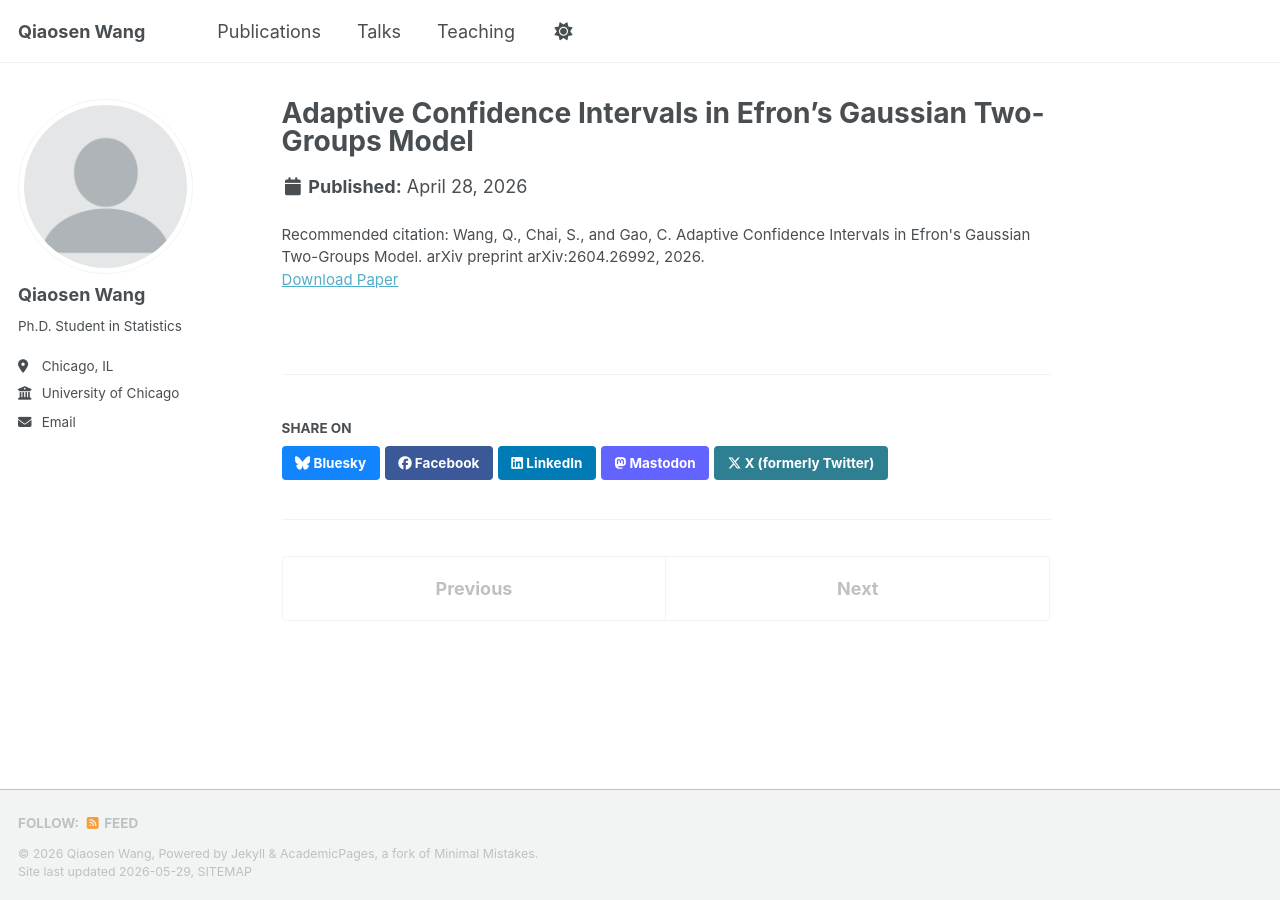
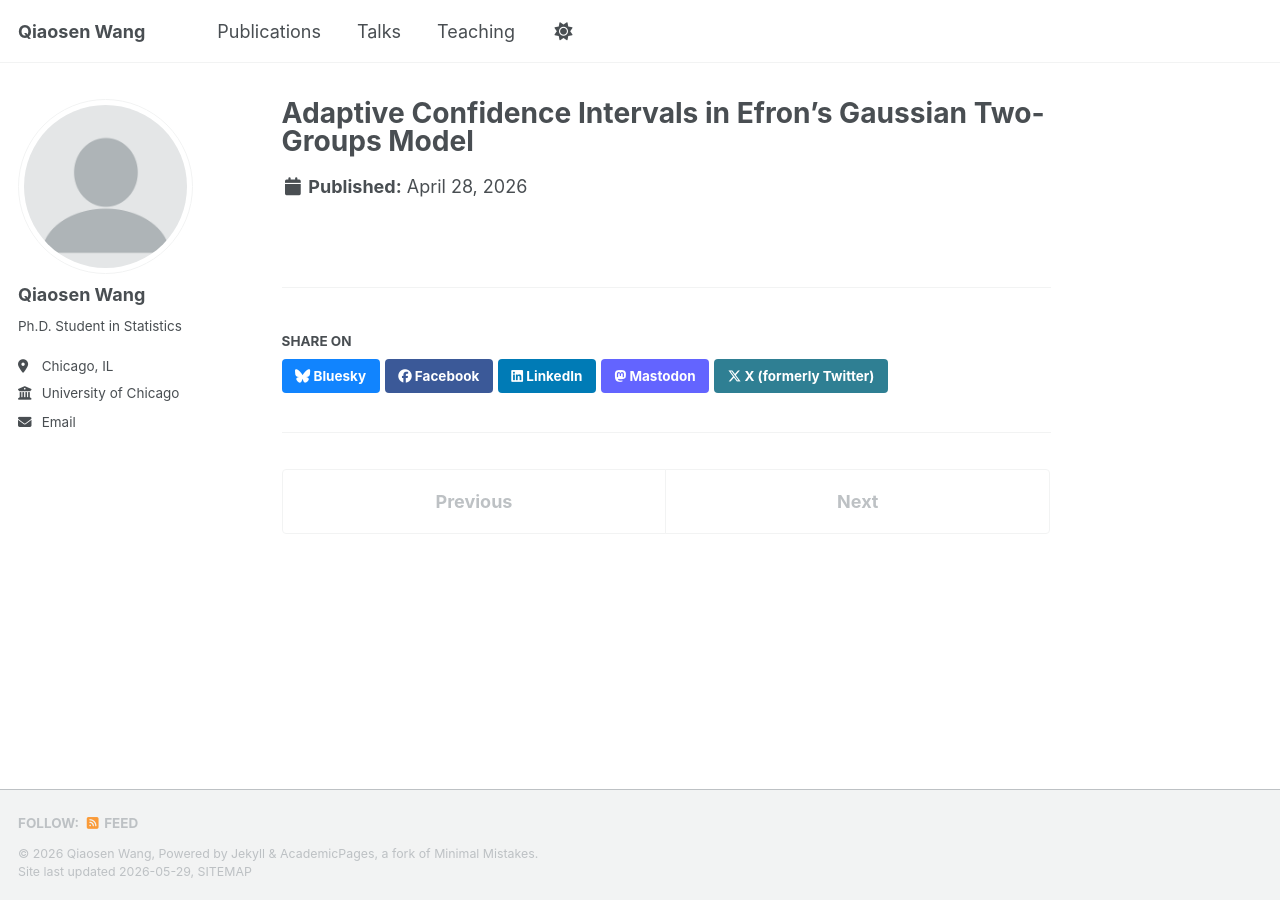
Before and after one commit to qiaosenwang/qiaosenwang.github.io, a Jekyll site: the page built from _publications/2026-04-28-arci-efron-model.md, in a window 1280 px wide. Built offline with Jekyll 4.4.1, drawn with Linux system fonts in a browser that asks for light colours; a script bundle is joined from its source files by our own code; library files that are not in the unit come from our copies.

Commit message:
Update 2026-04-28-arci-efron-model.md

```diff
--- a/_publications/2026-04-28-arci-efron-model.md
+++ b/_publications/2026-04-28-arci-efron-model.md
@@ -3,7 +3,5 @@ title: "Adaptive Confidence Intervals in Efron's Gaussian Two-Groups Model"
 collection: publications
 category: preprints
 permalink: /publication/2026-04-28-arci-efron-model
-date: 2026-04-28
 paperurl: "https://arxiv.org/abs/2604.26992"
-citation: "Wang, Q., Chai, S., and Gao, C. Adaptive Confidence Intervals in Efron's Gaussian Two-Groups Model. arXiv preprint arXiv:2604.26992, 2026."
 ---
```
